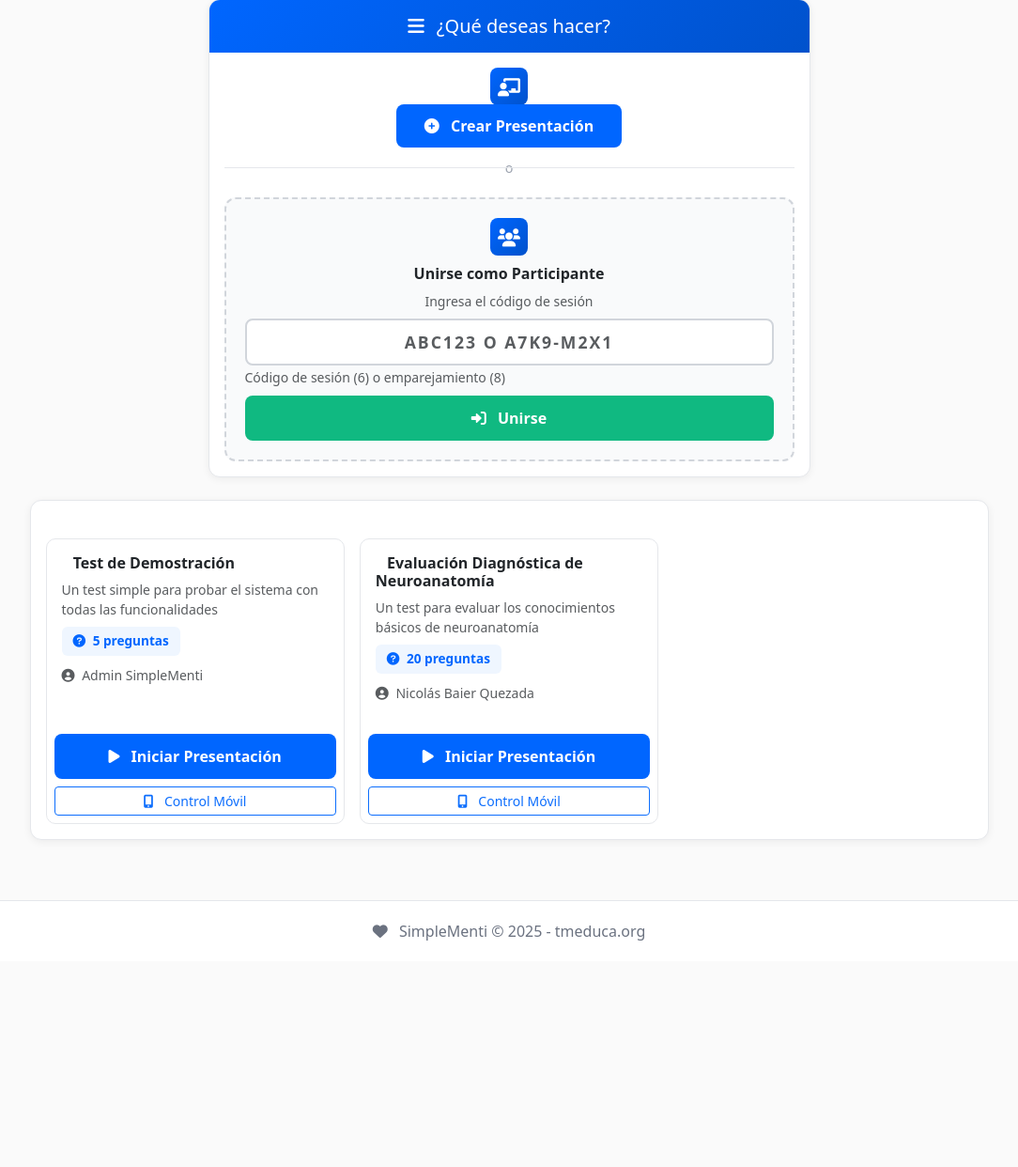
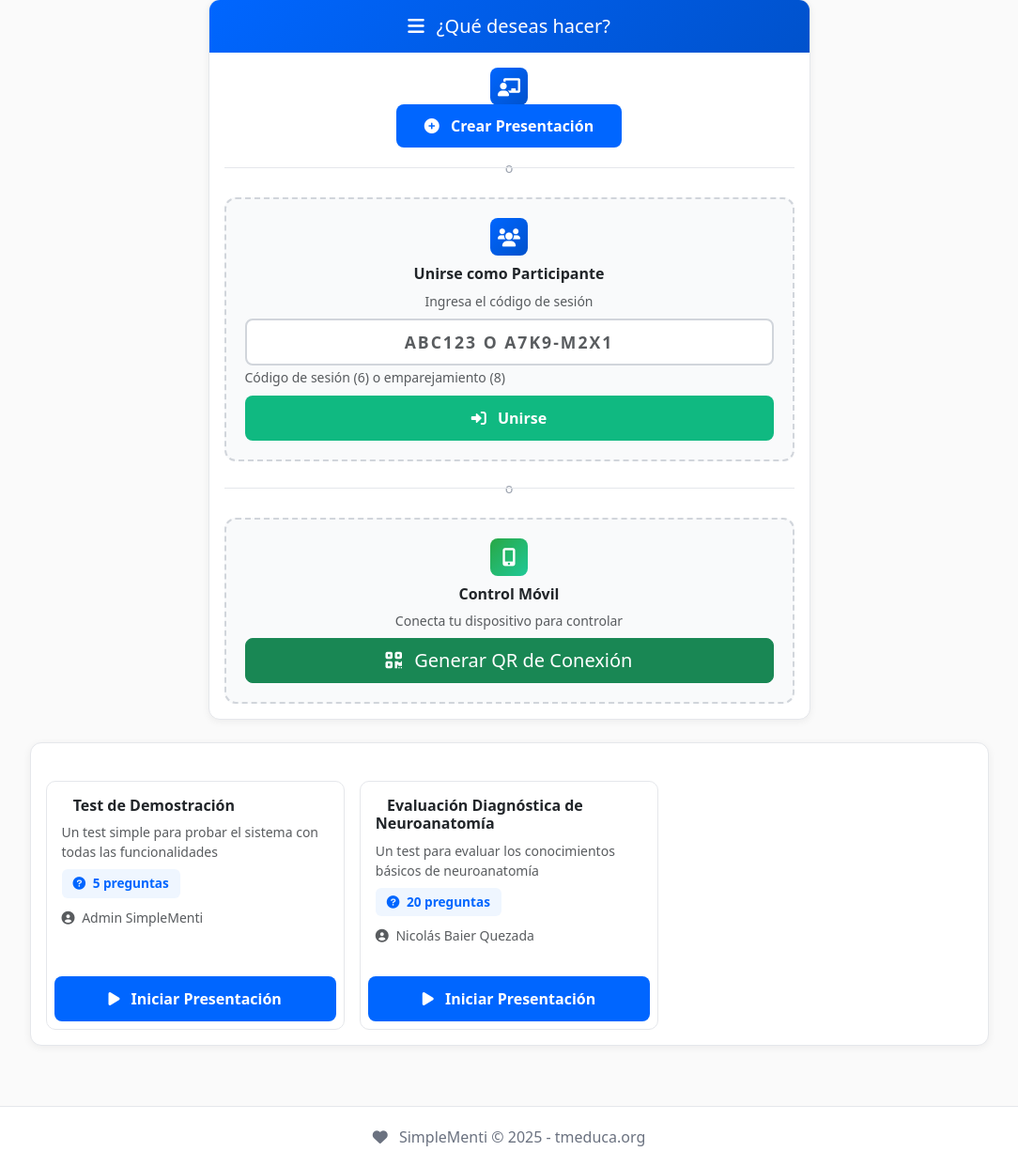
Before and after one commit to Debaq/simplementi, a PHP site: page / in a window 1280 px wide. Shown: the part 199-1441 px from the top of the page at 94% size, without its empty margins (98-1182 px from the left). Before the commit the page ends 1200 px from the top, so only its background shows below. Run offline with PHP 8.4, Linux system fonts and the light colour scheme.

Commit message:
feat: agregar botón QR general en dashboard (no atado a presentaciones)
ANTES:
- Botones 'Control Móvil' solo dentro de cada presentación
- No había forma de generar QR general

AHORA:
- Botón 'Generar QR de Conexión' GENERAL en la sección superior
- Ubicado debajo de 'Unirse como Participante'
- Icono móvil con gradiente verde
- NO requiere seleccionar presentación primero
- Eliminados botones individuales de cada presentación

FLUJO:
1. Dashboard → Click 'Generar QR de Conexión'
2. Modal muestra QR general (sin presentación)
3. Móvil escanea → Login → Pre-control
4. Pre-control → Usuario elige presentación
5. Inicia → Sincronización

```diff
--- a/index.php
+++ b/index.php
@@ -180,6 +180,27 @@ if (empty($test_id) && empty($codigo_sesion) && empty($accion)) {
                                 </div>
                             </form>
                         </div>
+
+                        <!-- Divider -->
+                        <div class="divider-modern mt-3">
+                            <span>o</span>
+                        </div>
+
+                        <!-- Control Móvil General -->
+                        <div class="join-section mt-3">
+                            <div class="text-center mb-2">
+                                <div class="icon-box mx-auto" style="background: linear-gradient(135deg, #28a745, #20c997);">
+                                    <i class="fas fa-mobile-alt text-white"></i>
+                                </div>
+                                <h6 class="fw-bold mb-2">Control Móvil</h6>
+                                <p class="text-muted small mb-2">Conecta tu dispositivo para controlar</p>
+                            </div>
+                            <div class="d-grid">
+                                <button class="btn btn-success btn-lg" id="btn-generar-qr-general">
+                                    <i class="fas fa-qrcode me-2"></i> Generar QR de Conexión
+                                </button>
+                            </div>
+                        </div>
                     </div>
                 </div>
             </div>
@@ -229,17 +250,10 @@ if (empty($test_id) && empty($codigo_sesion) && empty($accion)) {
                                         </div>
                                     </div>
                                     <div class="card-footer bg-transparent border-0 p-2">
-                                        <div class="d-grid gap-2">
-                                            <a href="?test=<?php echo urlencode($presentacion['id']); ?>"
-                                               class="btn btn-primary-modern text-decoration-none">
-                                                <i class="fas fa-play me-2"></i> Iniciar Presentación
-                                            </a>
-                                            <button class="btn btn-outline-primary btn-sm btn-control-movil"
-                                                    data-presentation-id="<?php echo htmlspecialchars($presentacion['id']); ?>"
-                                                    data-presentation-title="<?php echo htmlspecialchars($presentacion['titulo']); ?>">
-                                                <i class="fas fa-mobile-alt me-2"></i> Control Móvil
-                                            </button>
-                                        </div>
+                                        <a href="?test=<?php echo urlencode($presentacion['id']); ?>"
+                                           class="btn btn-primary-modern w-100 text-decoration-none">
+                                            <i class="fas fa-play me-2"></i> Iniciar Presentación
+                                        </a>
                                     </div>
                                 </div>
                             </div>
@@ -344,13 +358,14 @@ if (empty($test_id) && empty($codigo_sesion) && empty($accion)) {
         let pollingInterval = null;
         let countdownInterval = null;
 
-        // Abrir modal y generar QR al hacer clic en "Control Móvil"
-        document.querySelectorAll('.btn-control-movil').forEach(btn => {
-            btn.addEventListener('click', function() {
+        // Botón general de generar QR
+        const btnGenerarQRGeneral = document.getElementById('btn-generar-qr-general');
+        if (btnGenerarQRGeneral) {
+            btnGenerarQRGeneral.addEventListener('click', function() {
                 modal.show();
                 generarQR();
             });
-        });
+        }
 
         // Generar QR
         async function generarQR() {
```
